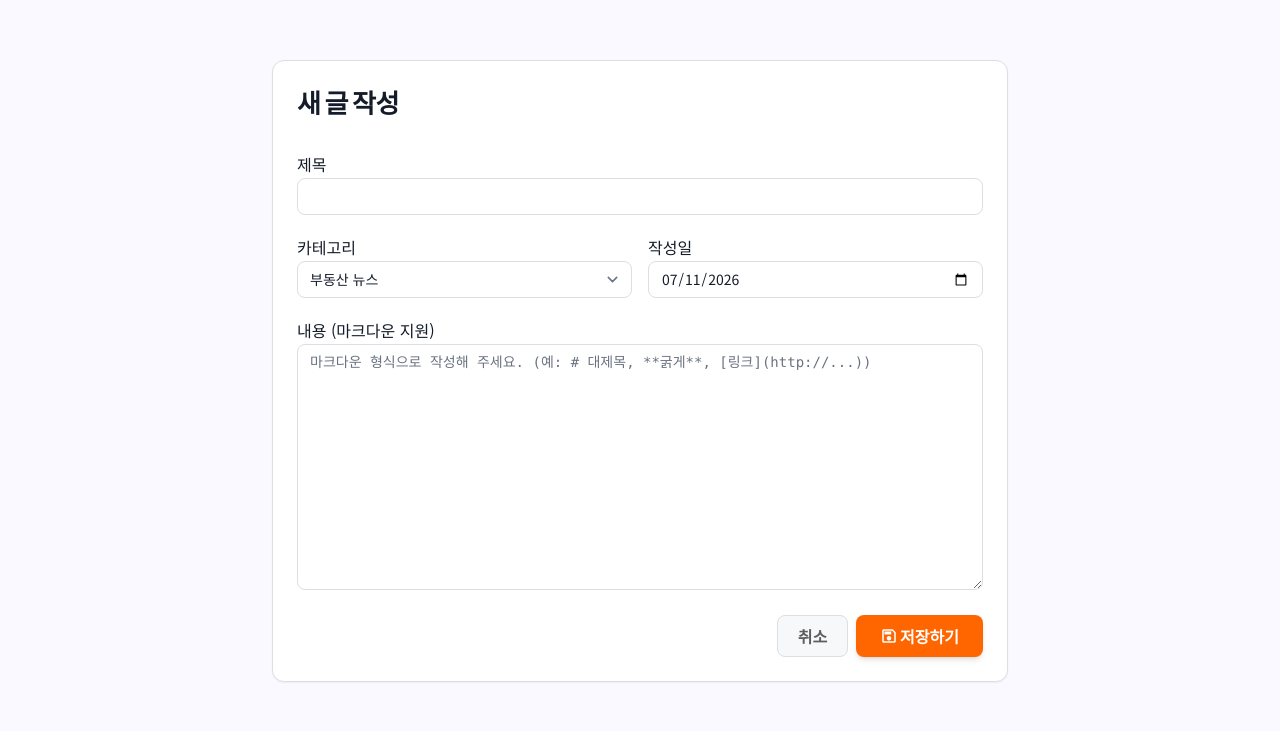
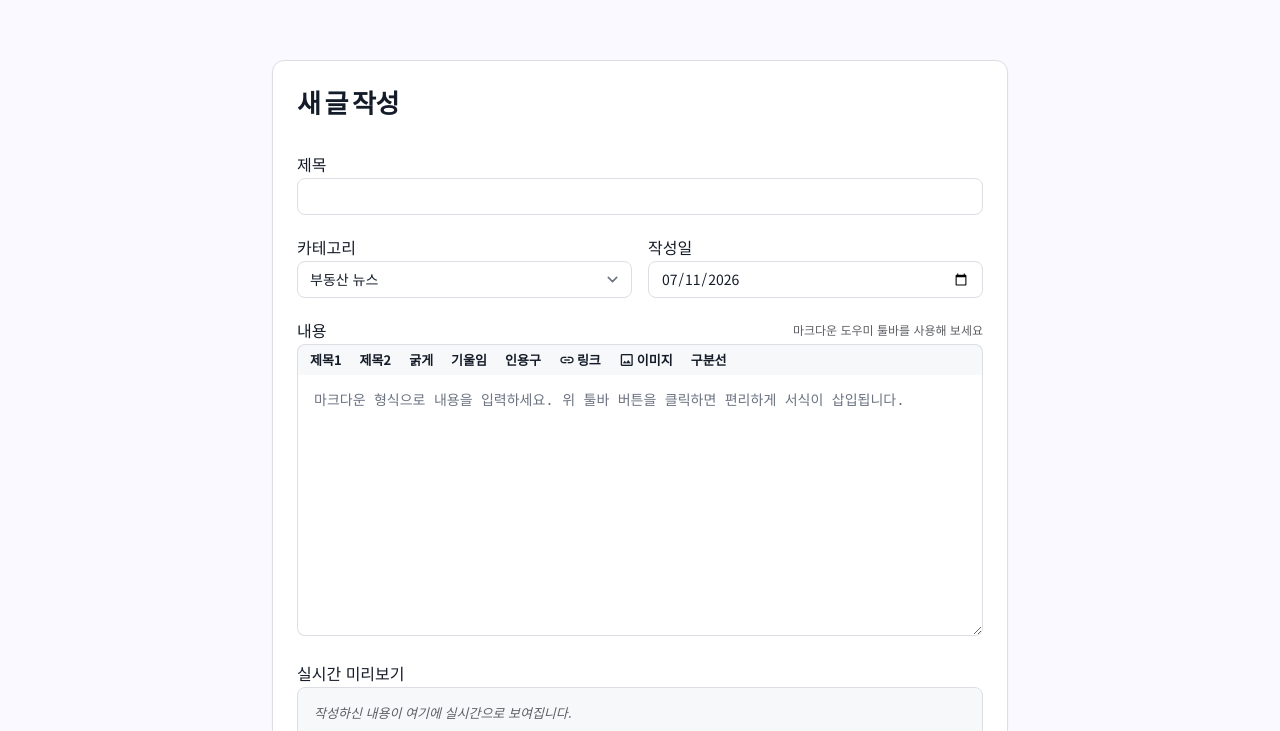
Before and after one commit to minju79/realty-board, a plain HTML site: page news-write.html in a window 1280 px wide. Shown: the part 69-800 px from the top of the page. Drawn offline with nearby package versions, Linux system fonts and the light colour scheme; no server answers; sample sign-in values are in the browser's storage.

Commit message:
feat: add markdown formatting helper toolbar and live preview to news-write

```diff
--- a/news-write.html
+++ b/news-write.html
@@ -146,8 +146,31 @@
                 </div>
             </div>
             <div>
-                <label for="write-content" class="block font-title-md text-on-surface mb-xs">내용 (마크다운 지원)</label>
-                <textarea id="write-content" rows="12" required class="w-full border-border-hairline rounded-lg focus:ring-primary-container focus:border-primary-container text-body-md custom-scrollbar font-mono" placeholder="마크다운 형식으로 작성해 주세요. (예: # 대제목, **굵게**, [링크](http://...))"></textarea>
+                <label for="write-content" class="block font-title-md text-on-surface mb-xs flex justify-between items-center">
+                    <span>내용</span>
+                    <span class="text-caption-md text-secondary">마크다운 도우미 툴바를 사용해 보세요</span>
+                </label>
+                <div class="flex flex-wrap gap-xs border border-border-hairline border-b-0 rounded-t-lg bg-surface-gray p-sm">
+                    <button type="button" onclick="insertFormat('h1')" class="px-md py-xs rounded hover:bg-secondary-container text-body-sm font-bold">제목1</button>
+                    <button type="button" onclick="insertFormat('h2')" class="px-md py-xs rounded hover:bg-secondary-container text-body-sm font-bold">제목2</button>
+                    <button type="button" onclick="insertFormat('bold')" class="px-md py-xs rounded hover:bg-secondary-container text-body-sm font-bold">굵게</button>
+                    <button type="button" onclick="insertFormat('italic')" class="px-md py-xs rounded hover:bg-secondary-container text-body-sm font-bold">기울임</button>
+                    <button type="button" onclick="insertFormat('quote')" class="px-md py-xs rounded hover:bg-secondary-container text-body-sm font-bold">인용구</button>
+                    <button type="button" onclick="insertFormat('link')" class="px-md py-xs rounded hover:bg-secondary-container text-body-sm font-bold flex items-center gap-xs">
+                        <span class="material-symbols-outlined text-[16px]">link</span> 링크
+                    </button>
+                    <button type="button" onclick="insertFormat('image')" class="px-md py-xs rounded hover:bg-secondary-container text-body-sm font-bold flex items-center gap-xs">
+                        <span class="material-symbols-outlined text-[16px]">image</span> 이미지
+                    </button>
+                    <button type="button" onclick="insertFormat('hr')" class="px-md py-xs rounded hover:bg-secondary-container text-body-sm font-bold">구분선</button>
+                </div>
+                <textarea id="write-content" rows="12" required class="w-full border-border-hairline rounded-b-lg focus:ring-primary-container focus:border-primary-container text-body-md custom-scrollbar font-mono border-t-0 p-base" placeholder="마크다운 형식으로 내용을 입력하세요. 위 툴바 버튼을 클릭하면 편리하게 서식이 삽입됩니다."></textarea>
+            </div>
+            <div>
+                <span class="block font-title-md text-on-surface mb-xs">실시간 미리보기</span>
+                <div id="write-preview" class="w-full border border-border-hairline rounded-lg p-base bg-surface-gray min-h-[150px] prose max-w-none text-body-sm custom-scrollbar overflow-y-auto">
+                    <span class="text-secondary italic">작성하신 내용이 여기에 실시간으로 보여집니다.</span>
+                </div>
             </div>
             <div class="flex justify-end gap-md">
                 <button type="button" onclick="history.back()" class="bg-surface-gray border border-border-hairline text-secondary font-bold px-lg py-md rounded-lg hover:bg-surface-container-low transition-colors">취소</button>
@@ -164,8 +187,67 @@
 
     let editingId = null;
 
+    function updatePreview() {
+        const content = document.getElementById('write-content').value;
+        const preview = document.getElementById('write-preview');
+        if (content.trim()) {
+            preview.innerHTML = renderMarkdown(content);
+        } else {
+            preview.innerHTML = '<span class="text-secondary italic">작성하신 내용이 여기에 실시간으로 보여집니다.</span>';
+        }
+    }
+
+    function insertFormat(type) {
+        const textarea = document.getElementById('write-content');
+        const start = textarea.selectionStart;
+        const end = textarea.selectionEnd;
+        const text = textarea.value;
+        const selected = text.substring(start, end);
+        let replacement = '';
+        let cursorOffset = 0;
+
+        switch (type) {
+            case 'h1':
+                replacement = `\n# ${selected || '대제목'}\n`;
+                cursorOffset = replacement.length;
+                break;
+            case 'h2':
+                replacement = `\n## ${selected || '중제목'}\n`;
+                cursorOffset = replacement.length;
+                break;
+            case 'bold':
+                replacement = `**${selected || '굵은글씨'}**`;
+                cursorOffset = replacement.length - 2;
+                break;
+            case 'italic':
+                replacement = `*${selected || '기울임'}*`;
+                cursorOffset = replacement.length - 1;
+                break;
+            case 'quote':
+                replacement = `\n> ${selected || '인용문'}\n`;
+                cursorOffset = replacement.length;
+                break;
+            case 'link':
+                replacement = `[${selected || '연결할 글자'}](https://)`;
+                cursorOffset = replacement.length - 1;
+                break;
+            case 'image':
+                replacement = `![${selected || '이미지 설명'}](https://)`;
+                cursorOffset = replacement.length - 1;
+                break;
+            case 'hr':
+                replacement = `\n---\n`;
+                cursorOffset = replacement.length;
+                break;
+        }
+
+        textarea.value = text.substring(0, start) + replacement + text.substring(end);
+        textarea.focus();
+        textarea.setSelectionRange(start + cursorOffset, start + cursorOffset);
+        updatePreview();
+    }
+
     document.addEventListener('DOMContentLoaded', async () => {
-        // Set default date to today
         const today = new Date().toISOString().split('T')[0];
         document.getElementById('write-date').value = today;
 
@@ -182,11 +264,14 @@
                     document.getElementById('write-category').value = post.category || '부동산 뉴스';
                     document.getElementById('write-date').value = post.date || today;
                     document.getElementById('write-content').value = post.content || '';
+                    updatePreview();
                 }
             } catch (err) {
                 console.error(err);
             }
         }
+
+        document.getElementById('write-content').addEventListener('input', updatePreview);
     });
 
     document.getElementById('write-form').addEventListener('submit', async (e) => {
```
